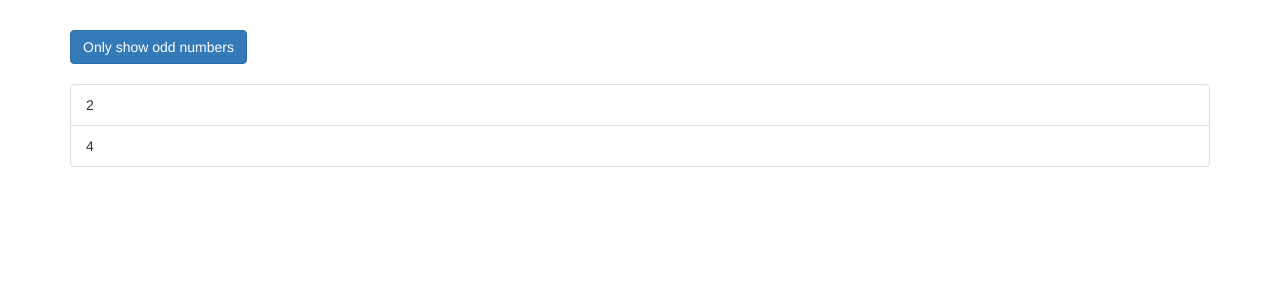
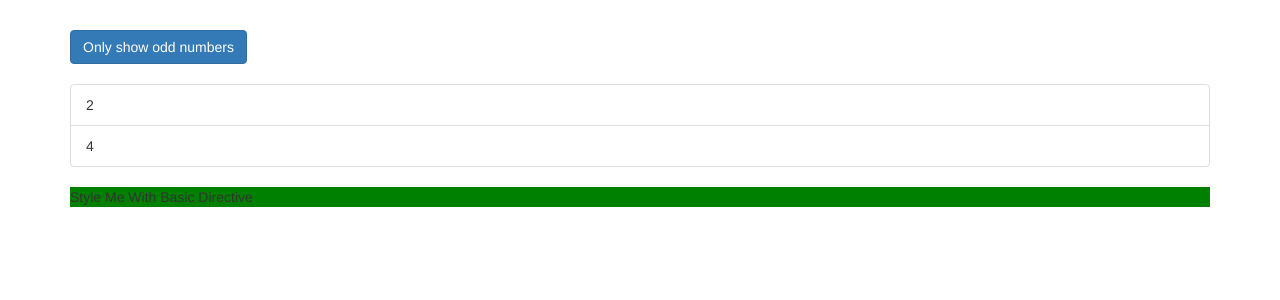
Before and after one commit to melikaBagherii/Angular, an Angular app: page / in a window 1280 px wide. Shown: the top 300 px of the page. Built offline with nearby package versions, Linux system fonts and the light colour scheme.

Commit message:
My First Directive

```diff
--- a/src/app/app.component.html
+++ b/src/app/app.component.html
@@ -27,9 +27,10 @@
         </div>
 
       </ul>
-      <ng-template [ngIf]="onlyOdd">
+      <p appBasicHighlight>Style Me With Basic Directive</p>
+      <!-- <ng-template [ngIf]="onlyOdd">
         <p>Only odd</p>
-      </ng-template>
+      </ng-template> -->
     </div>
   </div>
 </div>
--- a/src/app/app.module.ts
+++ b/src/app/app.module.ts
@@ -4,10 +4,12 @@
 
 
 import { AppComponent } from './app.component';
+import { BasicHighlightDirective } from './basic-highlight/basic-highlight.directive';
 
 @NgModule({
   declarations: [
-    AppComponent
+    AppComponent,
+    BasicHighlightDirective
   ],
   imports: [
     BrowserModule,
--- /dev/null
+++ b/src/app/basic-highlight/basic-highlight.directive.ts
@@ -0,0 +1,14 @@
+import { Directive, ElementRef, OnInit } from "@angular/core";
+
+@Directive({
+    selector:'[appBasicHighlight]'
+})
+export class BasicHighlightDirective implements OnInit{
+    constructor(private elemenRef : ElementRef){
+
+    }
+
+    ngOnInit(){
+        this.elemenRef.nativeElement.style.backgroundColor = 'green'
+    }
+}
```
